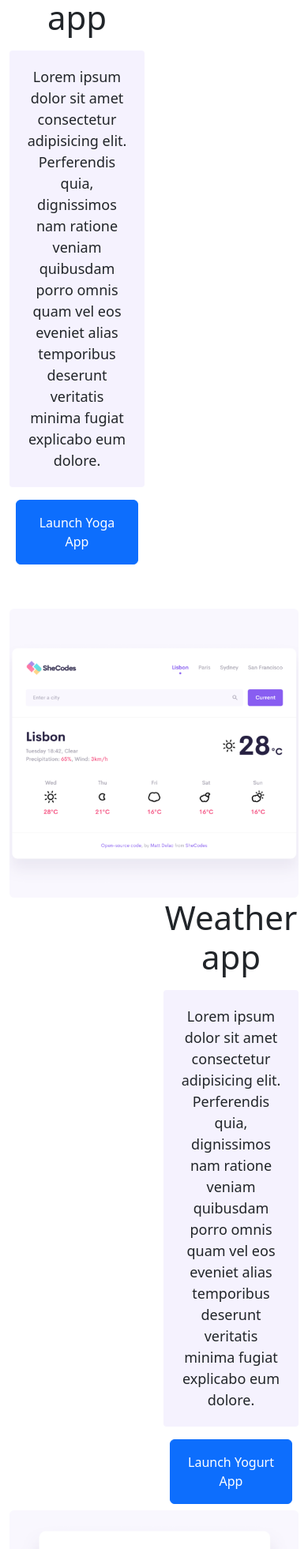
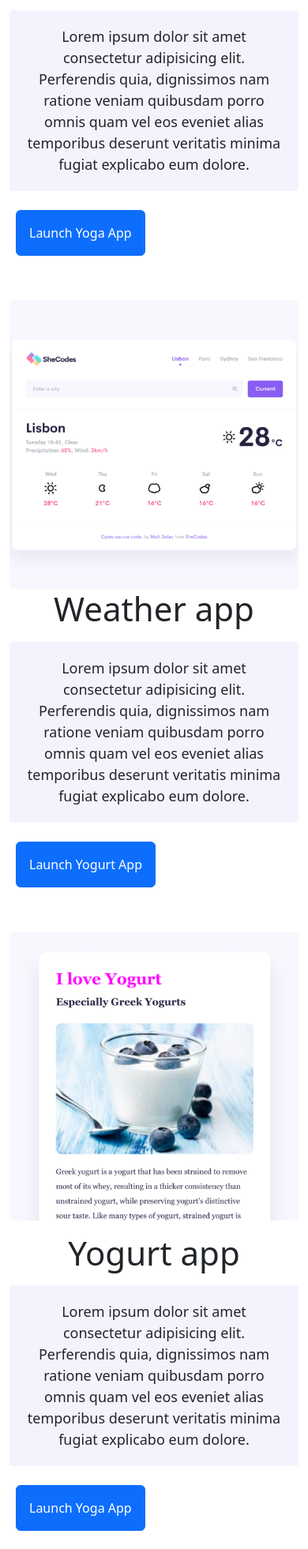
Before and after one commit to marykidun/my-resume, a website: page index.html in a window 390 px wide. Shown: the part 933-2895 px from the top of the page at 79% size. Drawn offline with nearby package versions, Linux system fonts and the light colour scheme.

Commit message:
Updated html files

```diff
--- a/index.html
+++ b/index.html
@@ -82,22 +82,22 @@
 
     <div class="container mt-5">
       <div class="row">
-        <div class="col-md-6">
+        <div class="col-sm-6">
           <img
             src="images/yoga.png"
             alt="Yoga time"
             class="img-fluid rounded"
           />
         </div>
-        <div class="col-6">
+        <div class="col-sm-6">
           <h2 class="mb-3 text-center">Yoga app</h2>
-          <p class="text-md-center">
+          <p class="text-md-center col-sm-12">
             Lorem ipsum dolor sit amet consectetur adipisicing elit. Perferendis
             quia, dignissimos nam ratione veniam quibusdam porro omnis quam vel
             eos eveniet alias temporibus deserunt veritatis minima fugiat
             explicabo eum dolore.
           </p>
-          <button type="button" class="btn btn-primary p-3 m-2 buttonLink">
+          <button type="button" class="btn btn-primary p-3 m-2">
             Launch Yoga App
           </button>
         </div>
@@ -106,46 +106,46 @@
 
     <div class="container mt-5">
       <div class="row d-flex flex-row-reverse">
-        <div class="col-md-6">
+        <div class="col-sm-6">
           <img
             src="images/weather.png"
             alt="Weather Forecast"
             class="img-fluid rounded"
           />
         </div>
-        <div class="col-6">
+        <div class="col-sm-6">
           <h2 class="mb-3 text-center">Weather app</h2>
-          <p class="text-md-center">
+          <p class="text-md-center col-sm-12">
             Lorem ipsum dolor sit amet consectetur adipisicing elit. Perferendis
             quia, dignissimos nam ratione veniam quibusdam porro omnis quam vel
             eos eveniet alias temporibus deserunt veritatis minima fugiat
             explicabo eum dolore.
           </p>
-          <button type="button" class="btn btn-primary p-3 m-2 buttonLink">
+          <button type="button" class="btn btn-primary p-3 m-2">
             Launch Yogurt App
           </button>
         </div>
       </div>
     </div>
 
-    <div class="container">
+    <div class="container mt-5">
       <div class="row mb-4">
-        <div class="col-md-6 mb-4">
+        <div class="col-sm-6">
           <img
             src="images/yogurt.png"
             alt="Healthy food"
             class="img-fluid rounded"
           />
         </div>
-        <div class="col-6 mb-4">
-          <h2 class="mb-3 text-center">Yogurt app</h2>
-          <p class="text-md-center">
+        <div class="col-sm-6">
+          <h2 class="mt-3 mb-3 text-center">Yogurt app</h2>
+          <p class="text-md-center col-sm-12">
             Lorem ipsum dolor sit amet consectetur adipisicing elit. Perferendis
             quia, dignissimos nam ratione veniam quibusdam porro omnis quam vel
             eos eveniet alias temporibus deserunt veritatis minima fugiat
             explicabo eum dolore.
           </p>
-          <button type="button" class="btn btn-primary p-3 m-2 buttonLink">
+          <button type="button" class="btn btn-primary p-3 m-2">
             Launch Yoga App
           </button>
         </div>
```
